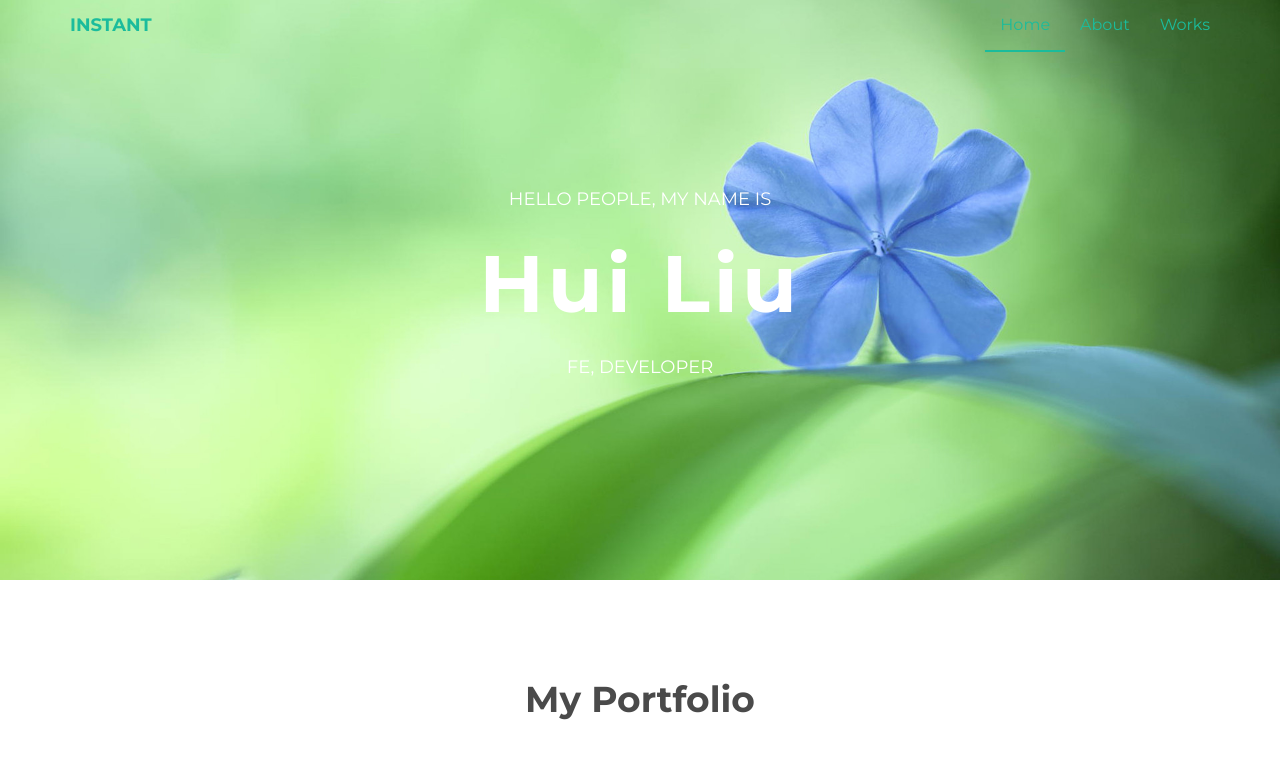
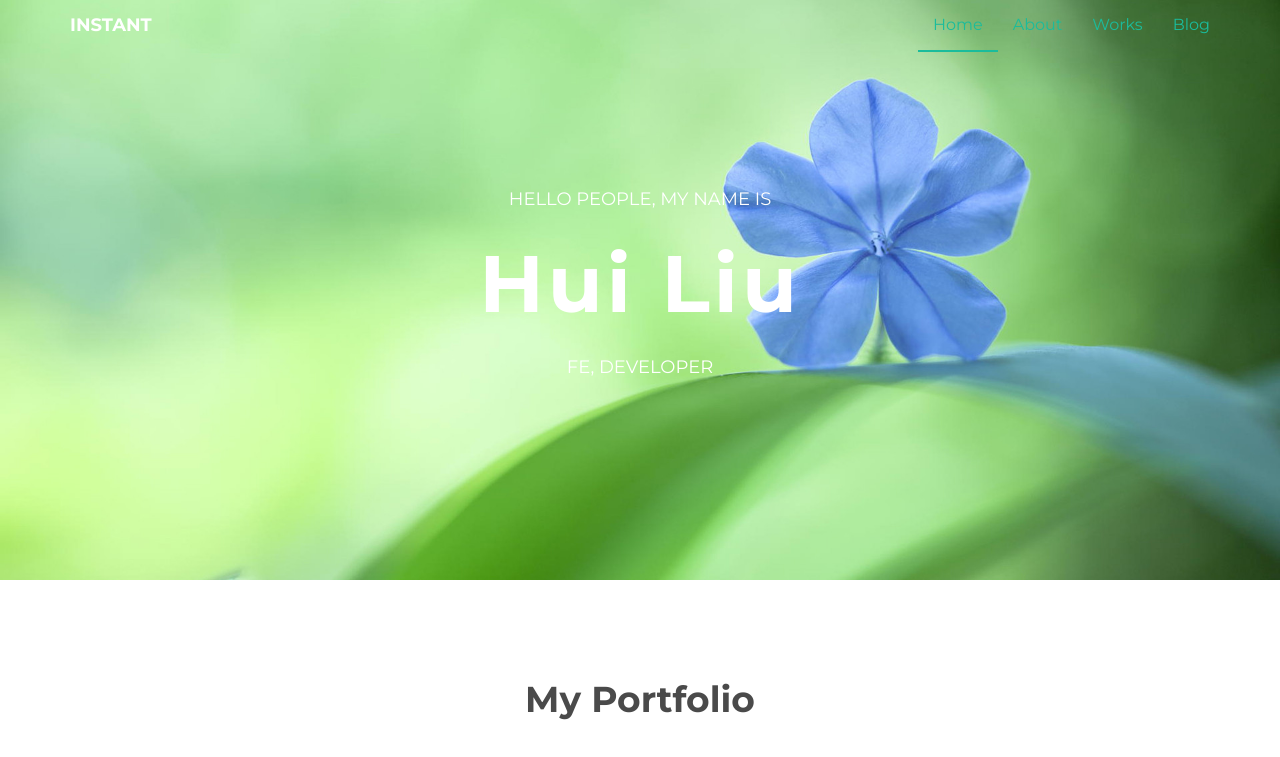
Before and after one commit to liuhuiiris126/jenkinsTest, a plain HTML site: page index.html in a window 1280 px wide. Shown: the top 757 px of the page. Drawn offline with nearby package versions, Linux system fonts and the light colour scheme.

Commit message:
add blog

```diff
--- a/assets/css/style.css
+++ b/assets/css/style.css
@@ -78,7 +78,7 @@ h1, h2, h3, h4, h5, h6 {
 }
 
 .navbar-default .navbar-brand {
-	color: #1abc9c;
+	color: white;
 }
 
 .navbar-default {
--- a/index.html
+++ b/index.html
@@ -46,6 +46,7 @@
             <li class="active"><a href="index.html">Home</a></li>
             <li><a href="about.html">About</a></li>
             <li><a href="http://yuanwei5062.gitee.io/darryring/index.html">Works</a></li>
+            <li><a href="https://liuhuiiris.github.io/">Blog</a></li>
           </ul>
         </div><!--/.nav-collapse -->
       </div>
```
